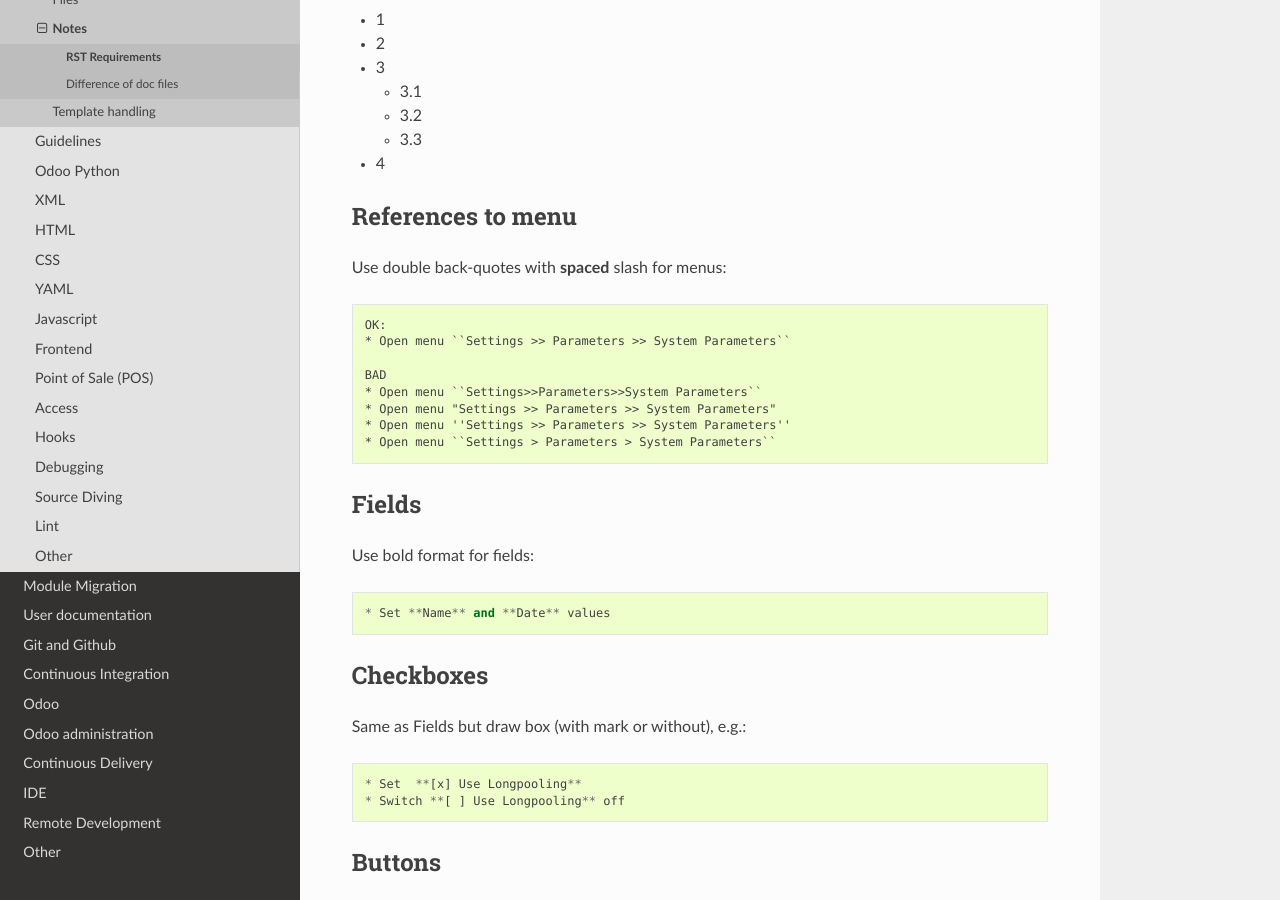
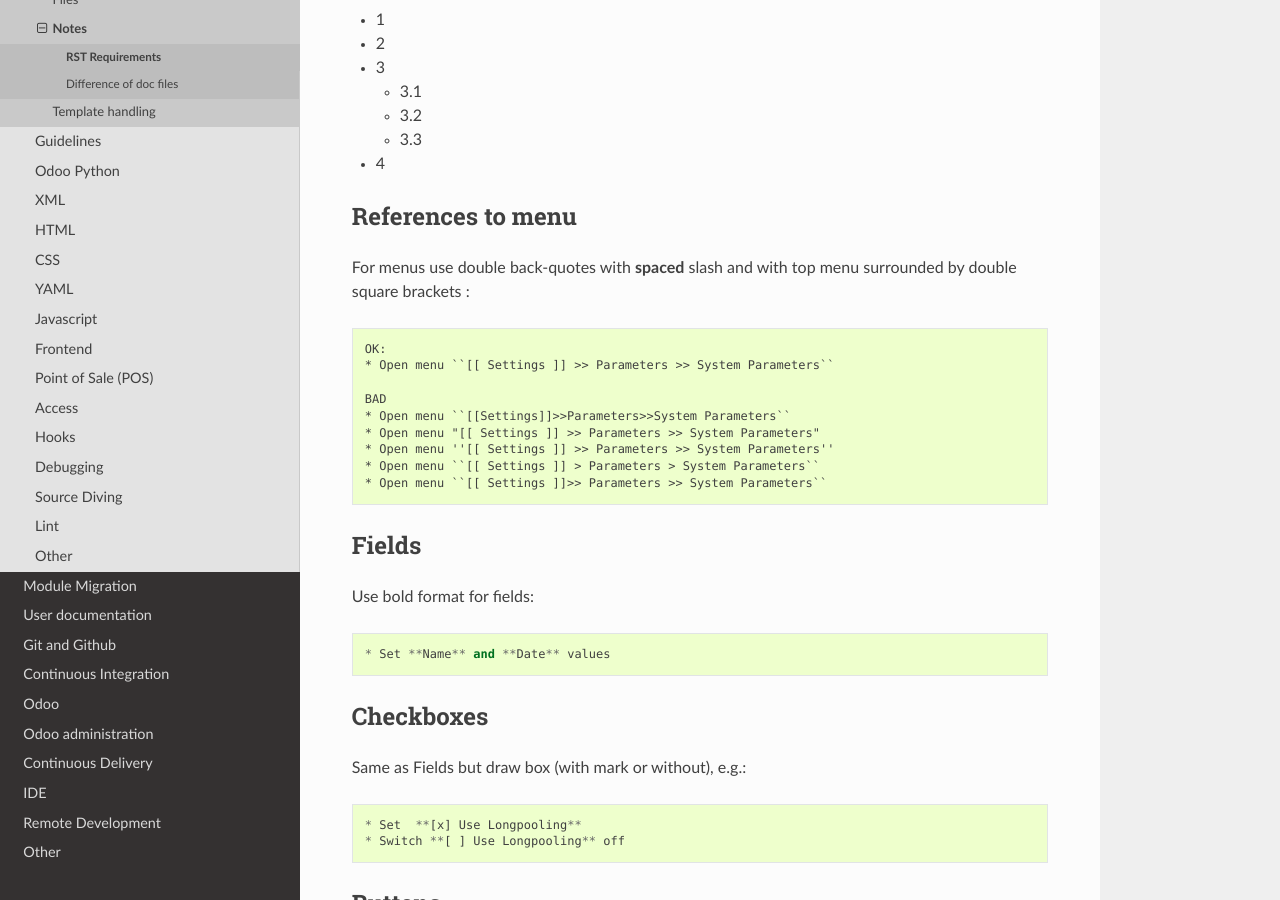
Before and after one commit to itpp-labs/odoo-development, a Sphinx documentation site: the page built from docs/dev/docs/rst-requirements.rst, in a window 1280 px wide and 900 px high, scrolled down 1551 px. Built offline with Sphinx 7.4.7 and the Read the Docs theme 2.0.0, drawn with Linux system fonts in a browser that asks for light colours; pages that are not in the unit, such as notebooks, are missing from menus.

Commit message:
Use square brackets for top menu
Because top menu is separated from rest menu,  including in EE

```diff
--- a/docs/dev/docs/rst-requirements.rst
+++ b/docs/dev/docs/rst-requirements.rst
@@ -88,16 +88,17 @@ Correctly formated lists:
 References to menu
 ==================
 
-Use double back-quotes with **spaced** slash for menus: ::
+For menus use double back-quotes with **spaced** slash and with top menu surrounded by double square brackets : ::
 
     OK:
-    * Open menu ``Settings >> Parameters >> System Parameters``
+    * Open menu ``[[ Settings ]] >> Parameters >> System Parameters``
 
     BAD
-    * Open menu ``Settings>>Parameters>>System Parameters``
-    * Open menu "Settings >> Parameters >> System Parameters"
-    * Open menu ''Settings >> Parameters >> System Parameters''
-    * Open menu ``Settings > Parameters > System Parameters``
+    * Open menu ``[[Settings]]>>Parameters>>System Parameters``
+    * Open menu "[[ Settings ]] >> Parameters >> System Parameters"
+    * Open menu ''[[ Settings ]] >> Parameters >> System Parameters''
+    * Open menu ``[[ Settings ]] > Parameters > System Parameters``
+    * Open menu ``[[ Settings ]]>> Parameters >> System Parameters``
 
 Fields
 ======
```
